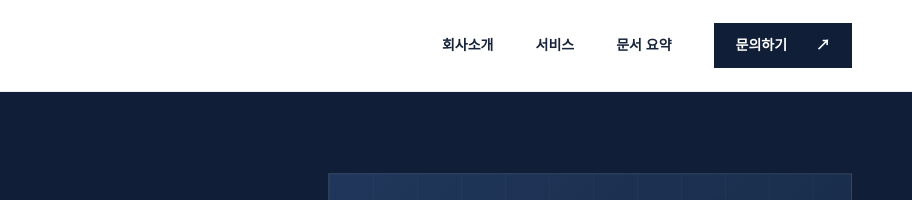
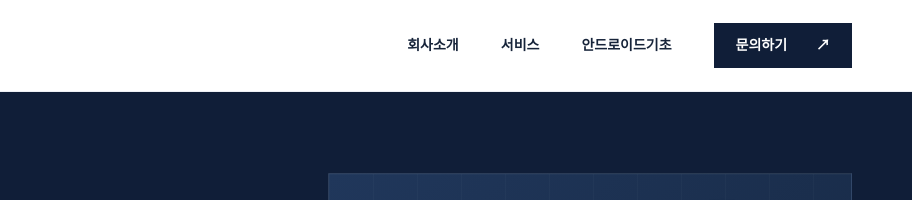
Before and after one commit to swcberet-cyber/mysite2, a website: page index.html in a window 1280 px wide. Shown: the top 200 px of the page, 368-1280 px from the left. Drawn offline with Linux system fonts and the light colour scheme.

Commit message:
Rename document menu to Android basics

```diff
--- a/index.html
+++ b/index.html
@@ -15,7 +15,7 @@
     <div class="container header-inner">
       <a class="logo" href="#home" aria-label="나비스 파트너스 홈"><span class="logo-mark" aria-hidden="true">N<span>↗</span></span><span>NAVIS<span class="logo-sub">PARTNERS</span></span></a>
       <button class="menu-toggle" type="button" aria-expanded="false" aria-controls="navigation"><span class="menu-icon" aria-hidden="true"></span><span class="menu-label">메뉴 열기</span></button>
-      <nav id="navigation" aria-label="주 메뉴"><a href="#about">회사소개</a><a href="#services">서비스</a><a href="#documents">문서 요약</a><a class="nav-contact" href="#contact">문의하기 <span aria-hidden="true">↗</span></a></nav>
+      <nav id="navigation" aria-label="주 메뉴"><a href="#about">회사소개</a><a href="#services">서비스</a><a href="#documents">안드로이드기초</a><a class="nav-contact" href="#contact">문의하기 <span aria-hidden="true">↗</span></a></nav>
     </div>
   </header>
   <main id="main">
```
